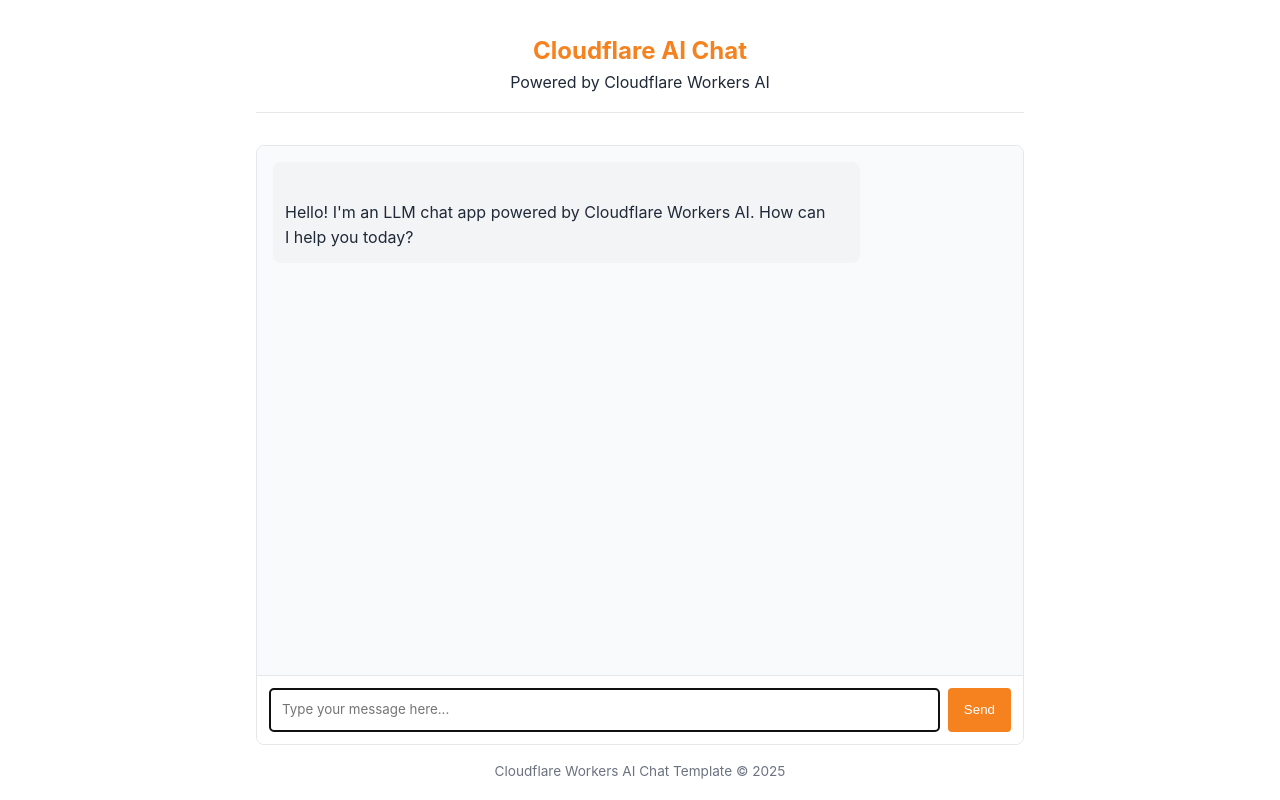
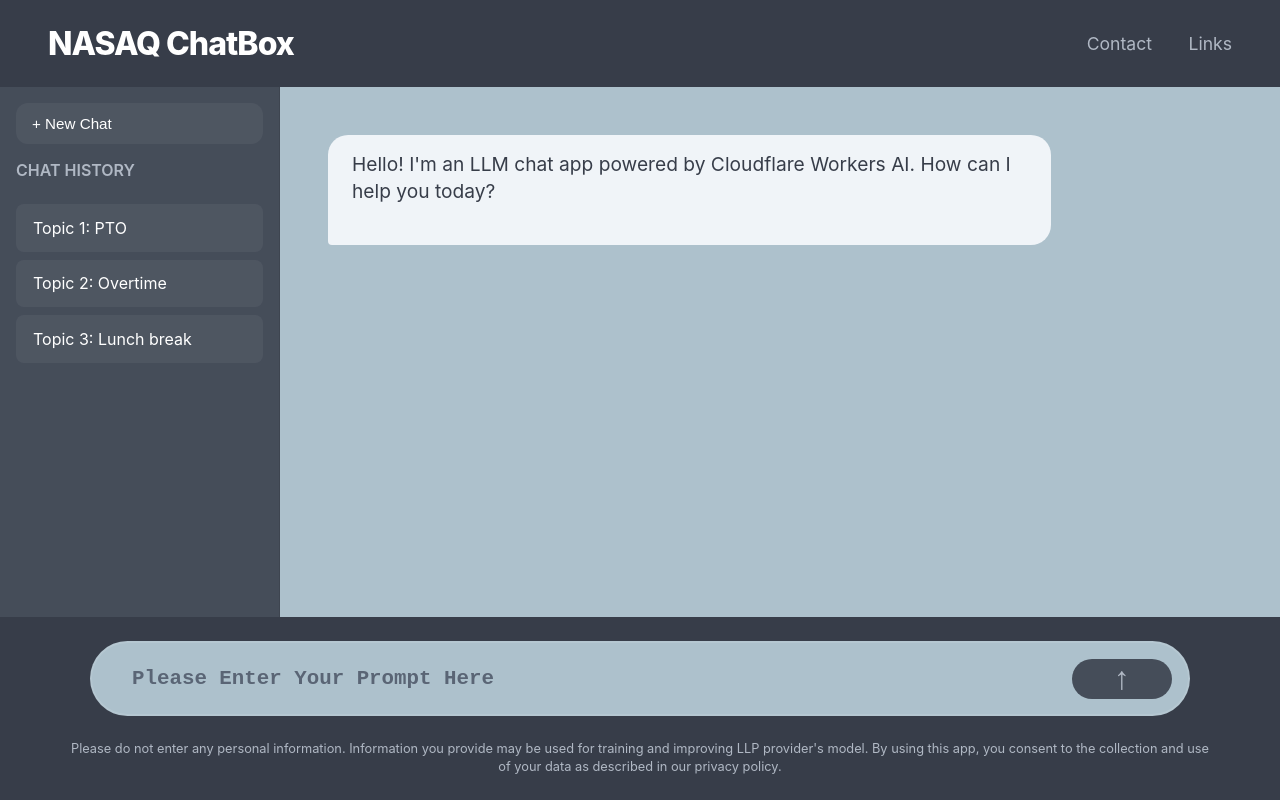
Before and after one commit to ECSE-428-Group-1/llm-chat-app-template, a website: page public/index.html in a window 1280 px wide. Drawn offline with Linux system fonts and the light colour scheme.

Commit message:
separate the css from html. Modify frontend to look like the figma design

```diff
--- a/public/index.html
+++ b/public/index.html
@@ -1,154 +1,34 @@
 <!doctype html>
 <html lang="en">
-	<head>
-		<meta charset="UTF-8" />
-		<meta name="viewport" content="width=device-width, initial-scale=1.0" />
-		<title>LLM Chat App</title>
-		<style>
-			:root {
-				--primary-color: #f6821f;
-				--primary-hover: #e67e22;
-				--light-bg: #f9fafb;
-				--border-color: #e5e7eb;
-				--text-color: #1f2937;
-				--text-light: #6b7280;
-				--user-msg-bg: #fff2e6;
-				--assistant-msg-bg: #f3f4f6;
-			}
 
-			* {
-				box-sizing: border-box;
-				margin: 0;
-				padding: 0;
-			}
+<head>
+	<meta charset="UTF-8" />
+	<meta name="viewport" content="width=device-width, initial-scale=1.0" />
+	<title>NASAQ ChatBox</title>
+	<link rel="stylesheet" href="style.css">
+</head>
 
-			body {
-				font-family:
-					-apple-system, BlinkMacSystemFont, "Segoe UI", Roboto, Oxygen, Ubuntu,
-					Cantarell, sans-serif;
-				line-height: 1.6;
-				color: var(--text-color);
-				max-width: 800px;
-				margin: 0 auto;
-				padding: 1rem;
-			}
+<body>
+	<nav class="top-nav">
+		<div class="logo">NASAQ ChatBox</div>
+		<div class="nav-links">
+			<a href="#">Contact</a>
+			<a href="#">Links</a>
+		</div>
+	</nav>
 
-			header {
-				text-align: center;
-				margin-bottom: 2rem;
-				padding: 1rem 0;
-				border-bottom: 1px solid var(--border-color);
-			}
+	<div class="main-wrapper">
+		<aside class="sidebar">
+			<button class="new-chat-btn">+ New Chat</button>
+			<h2>CHAT HISTORY</h2>
+			<ul class="history-list">
+				<li><a href="#">Topic 1: PTO</a></li>
+				<li><a href="#">Topic 2: Overtime</a></li>
+				<li><a href="#">Topic 3: Lunch break</a></li>
+			</ul>
+		</aside>
 
-			h1 {
-				font-size: 1.5rem;
-				color: var(--primary-color);
-			}
-
-			.chat-container {
-				display: flex;
-				flex-direction: column;
-				height: calc(100vh - 200px);
-				min-height: 400px;
-				border: 1px solid var(--border-color);
-				border-radius: 8px;
-				overflow: hidden;
-			}
-
-			.chat-messages {
-				flex: 1;
-				overflow-y: auto;
-				padding: 1rem;
-				background-color: var(--light-bg);
-			}
-
-			.message {
-				margin-bottom: 1rem;
-				padding: 0.75rem;
-				border-radius: 8px;
-				max-width: 80%;
-			}
-
-			.message p {
-				white-space: pre-line;
-				margin: 0;
-				overflow-wrap: anywhere;
-			}
-
-			.user-message {
-				background-color: var(--user-msg-bg);
-				align-self: flex-end;
-				margin-left: auto;
-			}
-
-			.assistant-message {
-				background-color: var(--assistant-msg-bg);
-				align-self: flex-start;
-			}
-
-			.message-input {
-				display: flex;
-				padding: 0.75rem;
-				border-top: 1px solid var(--border-color);
-				background-color: white;
-			}
-
-			#user-input {
-				flex: 1;
-				padding: 0.75rem;
-				border: 1px solid var(--border-color);
-				border-radius: 4px;
-				font-family: inherit;
-				resize: none;
-				min-height: 44px;
-			}
-
-			#send-button {
-				margin-left: 0.5rem;
-				padding: 0 1rem;
-				background-color: var(--primary-color);
-				color: white;
-				border: none;
-				border-radius: 4px;
-				cursor: pointer;
-				transition: background-color 0.2s;
-			}
-
-			#send-button:hover {
-				background-color: var(--primary-hover);
-			}
-
-			#send-button:disabled {
-				background-color: var(--text-light);
-				cursor: not-allowed;
-			}
-
-			.typing-indicator {
-				display: none;
-				font-style: italic;
-				color: var(--text-light);
-				padding: 1rem;
-			}
-
-			.typing-indicator.visible {
-				display: block;
-			}
-
-			footer {
-				margin-top: 1rem;
-				text-align: center;
-				font-size: 0.85rem;
-				color: var(--text-light);
-			}
-		</style>
-	</head>
-	<body>
-		<header>
-			<h1>Cloudflare AI Chat</h1>
-			<p>Powered by Cloudflare Workers AI</p>
-		</header>
-
-		<div class="chat-container">
+		<main class="chat-area">
 			<div id="chat-messages" class="chat-messages">
 				<div class="message assistant-message">
 					<p>
@@ -162,22 +42,23 @@
 				AI is thinking...
 			</div>
 
-			<div class="message-input">
-				<textarea
-					id="user-input"
-					placeholder="Type your message here..."
-					rows="1"
-					autofocus
-				></textarea>
-				<button id="send-button">Send</button>
-			</div>
+
+		</main>
+	</div>
+	<div class="message-input">
+		<div class="input-pill">
+			<textarea id="user-input" placeholder="Please Enter Your Prompt Here" rows="1" autofocus></textarea>
+			<button id="send-button">
+				<span class="arrow-up">↑</span>
+			</button>
 		</div>
+		<p class="disclaimer">
+			Please do not enter any personal information. Information you provide may be used for training
+			and improving LLP provider's model. By using this app, you consent to the collection and use of your data as
+			described in our privacy policy.
+		</p>
+	</div>
+	<script src="chat.js"></script>
+</body>
 
-		<footer>
-			<p>Cloudflare Workers AI Chat Template &copy; 2025</p>
-		</footer>
-
-		<!-- Chat app script -->
-		<script src="chat.js"></script>
-	</body>
 </html>
--- /dev/null
+++ b/public/style.css
@@ -0,0 +1,286 @@
+:root {
+    --bg-dark: #373d49;
+    /* Main top/bottom background */
+    --sidebar-bg: #454d59;
+    /* Sidebar background */
+    --chat-content-bg: #adc1cc;
+    /* Light blue-grey chat area */
+    --text-main: #ffffff;
+    /* White text for dark areas */
+    --text-dark: #373d49;
+    /* Dark text for light chat area */
+    --text-muted: #b0b8c4;
+    /* Dimmed text for history/links */
+    --input-bg: #adc1cc;
+    /* Matching input bar color */
+    --button-bg: #454d59;
+    /* Dark button/arrow background */
+}
+
+* {
+    box-sizing: border-box;
+    margin: 0;
+    padding: 0;
+}
+
+body {
+    font-family: -apple-system, BlinkMacSystemFont, "Segoe UI", Roboto, sans-serif;
+    height: 100vh;
+    display: flex;
+    flex-direction: column;
+    background-color: var(--bg-dark);
+    color: var(--text-main);
+    overflow: hidden;
+}
+
+/* --- Top Navigation --- */
+.top-nav {
+    display: flex;
+    justify-content: space-between;
+    align-items: center;
+    padding: 1.5rem 3rem;
+    background-color: var(--bg-dark);
+}
+
+.logo {
+    font-size: 2rem;
+    font-weight: 800;
+    letter-spacing: -1px;
+}
+
+.nav-links a {
+    margin-left: 2rem;
+    color: var(--text-muted);
+    text-decoration: none;
+    font-size: 1.1rem;
+}
+
+/* --- Main Layout --- */
+.main-wrapper {
+    display: flex;
+    flex: 1;
+    overflow: hidden;
+}
+
+/* --- Sidebar --- */
+.sidebar {
+    width: 280px;
+    background-color: var(--sidebar-bg);
+    padding: 1rem;
+    border-right: 1px solid rgba(0, 0, 0, 0.1);
+}
+
+.sidebar h2 {
+    font-size: 1rem;
+    font-weight: 600;
+    color: var(--text-muted);
+    margin-bottom: 1.5rem;
+}
+
+.history-list {
+    list-style: none;
+    display: flex;
+    flex-direction: column;
+    gap: 0.5rem;
+    /* Space between buttons */
+}
+
+.history-list li {
+    margin-bottom: 0;
+}
+
+.history-list a {
+    display: block;
+    /* Makes the whole area clickable */
+    padding: 0.8rem 1rem;
+    color: var(--text-main);
+    text-decoration: none;
+    /* Remove the underline */
+    font-size: 1rem;
+    background-color: rgba(255, 255, 255, 0.05);
+    /* Subtle background */
+    border-radius: 8px;
+    transition: all 0.2s ease;
+    border: 1px solid transparent;
+}
+
+/* Hover state the button lights up */
+.history-list a:hover {
+    background-color: rgba(255, 255, 255, 0.15);
+    border-color: rgba(255, 255, 255, 0.1);
+    transform: translateX(4px);
+    /* Slight nudge to the right */
+}
+
+/* Active/Selected state to show which chat is open */
+.history-list li.active a {
+    background-color: var(--bg-dark);
+    border-color: var(--primary-color);
+}
+
+.new-chat-btn {
+    width: 100%;
+    /* Spans the full width of the sidebar */
+    padding: 12px 16px;
+    /* Vertical and horizontal breathing room */
+    margin-bottom: 1rem;
+    background-color: rgba(255, 255, 255, 0.05);
+    color: white;
+    border: none;
+    border-radius: 12px;
+    cursor: pointer;
+    font-size: 0.95rem;
+    font-weight: 500;
+    display: flex;
+    /* Allows us to align content */
+    align-items: center;
+    /* Centers text vertically */
+    justify-content: flex-start;
+    /* Aligns text to the left side */
+    gap: 12px;
+    /* Space between the + and the text */
+    transition: background-color 0.2s;
+}
+
+.new-chat-btn:hover {
+    border-color: white;
+    background-color: rgba(255, 255, 255, 0.05);
+}
+
+/* --- Chat Area --- */
+.chat-area {
+    flex: 1;
+    background-color: var(--chat-content-bg);
+    display: flex;
+    flex-direction: column;
+    padding: 3rem 3rem 1rem 3rem;
+    overflow-y: auto;
+    color: var(--text-dark);
+}
+
+.chat-messages {
+    display: flex;
+    flex-direction: column;
+    gap: 1.5rem;
+    /* Adds space between the bubbles */
+}
+
+.message {
+    padding: 1rem 1.5rem;
+    border-radius: 20px;
+    max-width: 80%;
+    font-size: 1.2rem;
+    line-height: 1.4;
+}
+
+/* User bubbles go to the right */
+.user-message {
+    align-self: flex-end;
+    background-color: #2b313b;
+    /* Darker slate */
+    color: white;
+    border-bottom-right-radius: 4px;
+    /* Gives it a "tail" */
+}
+
+/* AI bubbles stay on the left */
+.assistant-message {
+    align-self: flex-start;
+    background-color: #f0f4f8;
+    /* Light grey */
+    color: var(--text-dark);
+    border-bottom-left-radius: 4px;
+    /* Gives it a "tail" */
+}
+
+.message p {
+    margin-bottom: 1.5rem;
+}
+
+.message a {
+    color: var(--text-dark);
+    font-weight: 600;
+}
+
+/* --- Bottom Input Section --- */
+.message-input {
+    background-color: var(--bg-dark);
+    padding: 1.5rem 0;
+    display: flex;
+    flex-direction: column;
+    align-items: center;
+    width: 100%;
+    z-index: 10;
+    /* Keep it above the scroll area */
+}
+
+.input-pill {
+    display: flex;
+    align-items: center;
+    background-color: var(--input-bg);
+    border-radius: 50px;
+    width: 90%;
+    max-width: 1100px;
+    padding: 0.5rem 1rem;
+    border: 2px solid rgba(255, 255, 255, 0.1);
+}
+
+#user-input {
+    flex: 1;
+    background: transparent;
+    border: none;
+    padding: 1rem 1.5rem;
+    font-size: 1.3rem;
+    font-weight: 600;
+    color: var(--text-dark);
+    outline: none;
+    resize: none;
+}
+
+#user-input::placeholder {
+    color: #5a6575;
+}
+
+#send-button {
+    background-color: var(--button-bg);
+    color: var(--text-muted);
+    border: none;
+    width: 100px;
+    height: 40px;
+    border-radius: 30px;
+    cursor: pointer;
+    display: flex;
+    justify-content: center;
+    align-items: center;
+    transition: opacity 0.2s;
+}
+
+#send-button:hover {
+    opacity: 0.8;
+}
+
+.arrow-up {
+    font-size: 2rem;
+    font-weight: 200;
+}
+
+.disclaimer {
+    margin-top: 1.5rem;
+    color: var(--text-muted);
+    font-size: 0.8rem;
+    max-width: 90%;
+    text-align: center;
+    line-height: 1.4;
+}
+
+/* Typing Indicator (Hidden by default) */
+.typing-indicator {
+    display: none;
+    margin-bottom: 1rem;
+    font-style: italic;
+    color: var(--text-dark);
+}
+
+.typing-indicator.visible {
+    display: block;
+}
```
